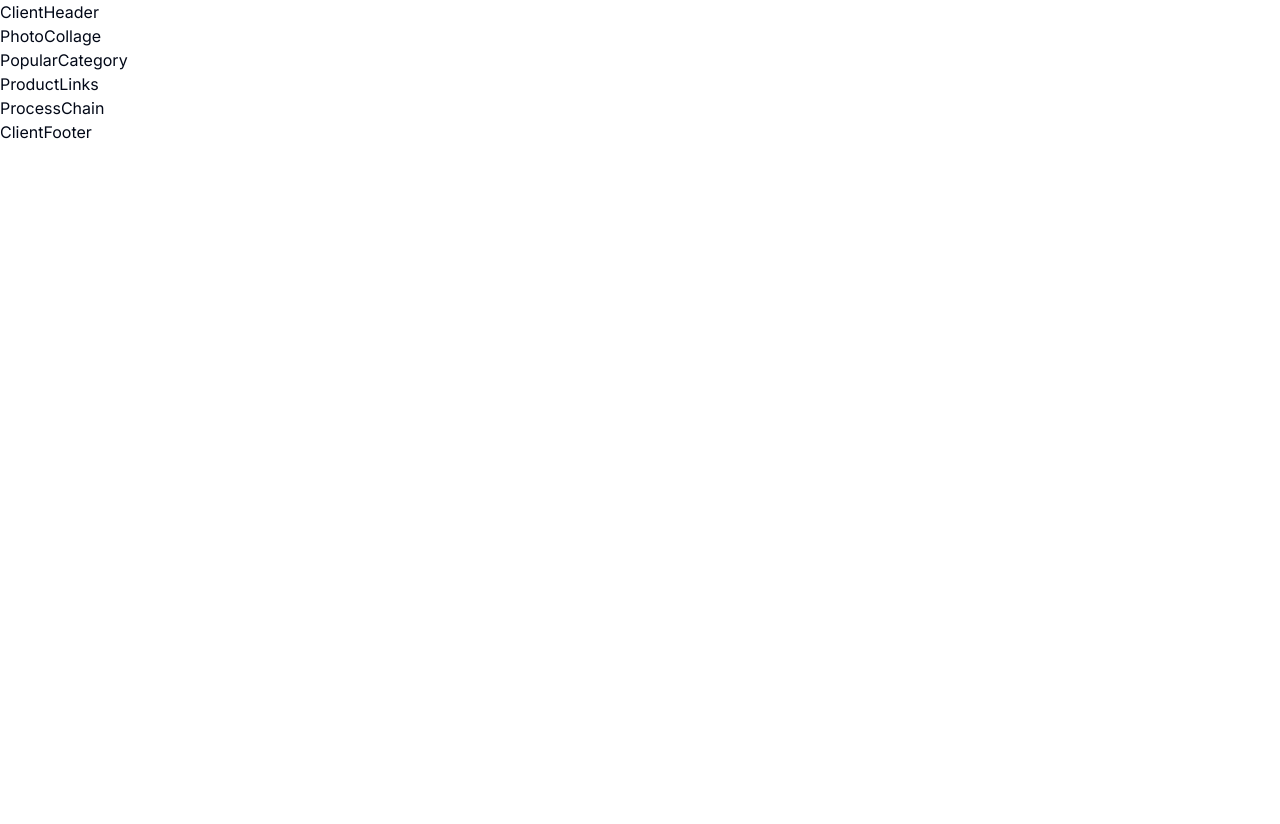
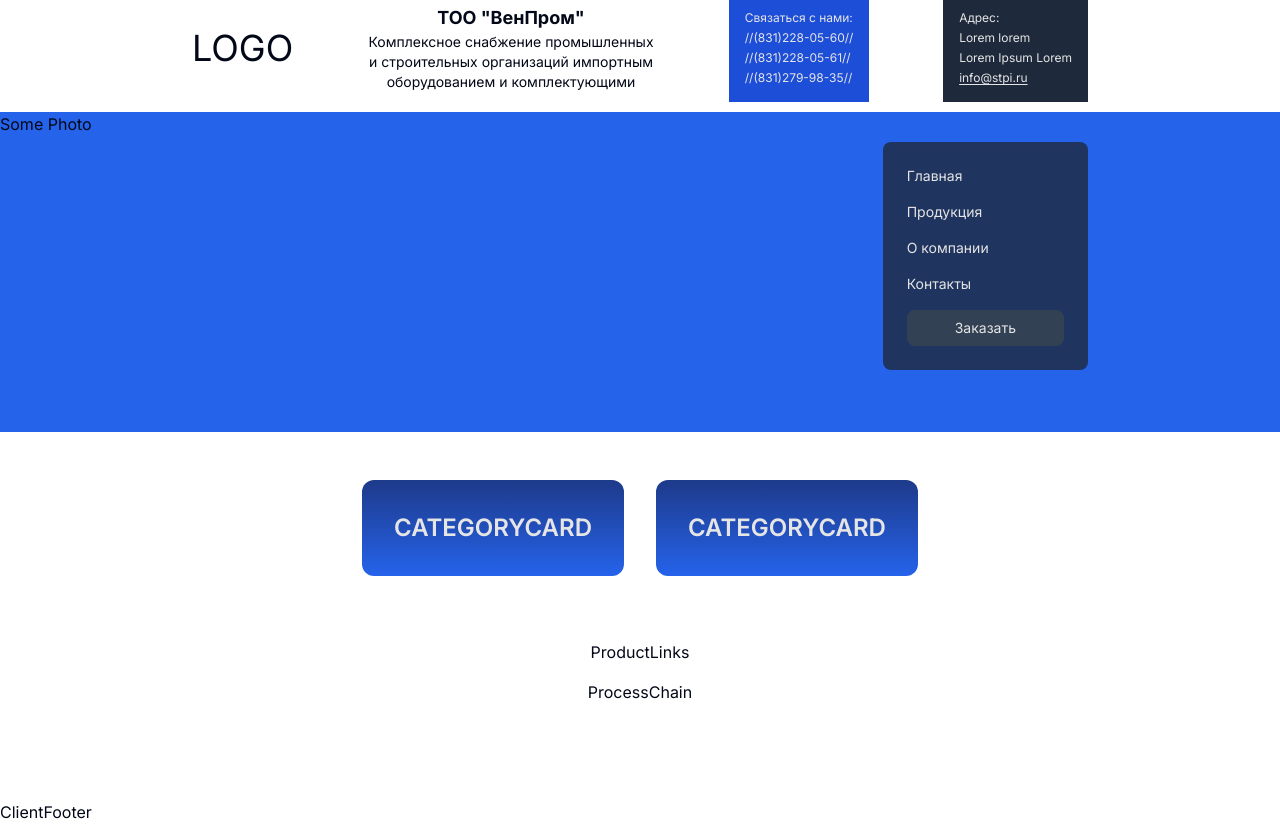
Before and after one commit to MuratOfficial/venprom-client, a Next.js app: page / in a window 1280 px wide. Before the commit the page ends 800 px from the top, so only its background shows below. Built offline with nearby package versions, Linux system fonts and the light colour scheme.

Commit message:
main block comp

```diff
--- a/app/page.tsx
+++ b/app/page.tsx
@@ -7,9 +7,8 @@ import React from "react";
 
 function HomePage() {
   return (
-    <div className="">
+    <div className="flex flex-col items-center min-h-screen gap-y-4">
       <ClientHeader />
-      <PhotoCollage />
       <PopularCategory />
       <ProductLinks />
       {/**Animated Blocks */}
--- /dev/null
+++ b/components/client/category-card.tsx
@@ -0,0 +1,13 @@
+import React from "react";
+
+function CategoryCard() {
+  return (
+    <div className="flex flex-row col-span-1 py-8 transition delay-150 duration-500 cursor-pointer rounded-xl px-8 items-center justify-between bg-gradient-to-t from-blue-600 to-blue-900 hover:scale-105">
+      <p className="uppercase text-neutral-200 font-semibold text-2xl text-left">
+        CategoryCard
+      </p>
+    </div>
+  );
+}
+
+export default CategoryCard;
--- a/components/client/client-header.tsx
+++ b/components/client/client-header.tsx
@@ -1,7 +1,65 @@
+import Link from "next/link";
 import React from "react";
+import PhotoCollage from "./photo-collage";
 
 function ClientHeader() {
-  return <div>ClientHeader</div>;
+  const nav = [
+    { label: "Главная", href: "/" },
+    { label: "Продукция", href: "/" },
+    { label: "О компании", href: "/" },
+    { label: "Контакты", href: "/" },
+  ];
+  return (
+    <div className="  flex flex flex-col w-full">
+      <PhotoCollage />
+      <div className="px-48 flex flex-row h-24 w-full justify-between items-center">
+        <div className="text-4xl uppercase">Logo</div>
+        <div className="flex flex-col justify-between items-center w-fit">
+          <p className="font-bold text-lg text-center">ТОО "ВенПром"</p>
+          <p className="text-sm text-center w-72">
+            Комплексное снабжение промышленных и строительных организаций
+            импортным оборудованием и комплектующими
+          </p>
+        </div>
+        <div className="py-4 px-4 text-neutral-200 flex flex-col gap-y-1 bg-blue-700">
+          <p className="text-xs">Связаться с нами:</p>
+          <p className="text-xs">//(831)228-05-60//</p>
+          <p className="text-xs">//(831)228-05-61// </p>
+          <p className="text-xs">//(831)279-98-35//</p>
+        </div>
+        <div className="py-4 px-4 text-neutral-200 flex flex-col gap-y-1 bg-slate-800">
+          <p className="text-xs">Адрес:</p>
+          <p className="text-xs">Lorem lorem</p>
+          <p className="text-xs">Lorem Ipsum Lorem </p>
+          <Link href="#" className="text-xs underline underline-offset-2">
+            info@stpi.ru
+          </Link>
+        </div>
+      </div>
+
+      <div className="flex px-48 flex-row w-full h-[320px] justify-end items-center relative">
+        <div className="p-6 bg-slate-800 bg-opacity-80 backdrop-blur-sm rounded-lg">
+          <ul className="flex flex-col gap-y-4">
+            {nav.map((item, index) => (
+              <Link
+                href={item.href}
+                key={index}
+                className="text-sm text-neutral-200 hover:text-blue-600 transition duration-500 delay-150"
+              >
+                {item.label}
+              </Link>
+            ))}
+            <Link
+              href="#"
+              className="py-2 px-12 text-sm rounded-lg text-center bg-slate-700 text-neutral-200 hover:bg-neutral-200 hover:text-blue-600"
+            >
+              Заказать
+            </Link>
+          </ul>
+        </div>
+      </div>
+    </div>
+  );
 }
 
 export default ClientHeader;
--- a/components/client/photo-collage.tsx
+++ b/components/client/photo-collage.tsx
@@ -1,7 +1,13 @@
-import React from "react";
+"use client";
+import React, { useState } from "react";
 
 function PhotoCollage() {
-  return <div>PhotoCollage</div>;
+  return (
+    <div className="-z-10 top-28 absolute w-full h-[320px] bg-blue-600">
+      {" "}
+      Some Photo
+    </div>
+  );
 }
 
 export default PhotoCollage;
--- a/components/client/popular-category.tsx
+++ b/components/client/popular-category.tsx
@@ -1,7 +1,13 @@
 import React from "react";
+import CategoryCard from "./category-card";
 
 function PopularCategory() {
-  return <div>PopularCategory</div>;
+  return (
+    <div className="px-48 grid grid-flow-row grid-cols-2 gap-8 py-12">
+      <CategoryCard />
+      <CategoryCard />
+    </div>
+  );
 }
 
 export default PopularCategory;
```
